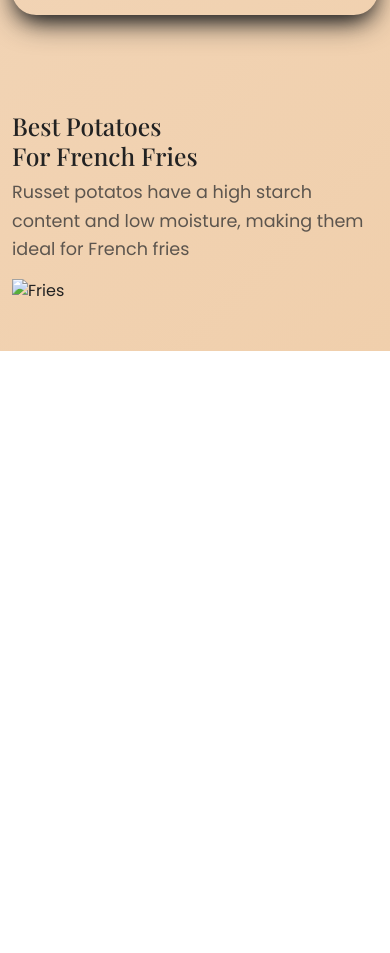
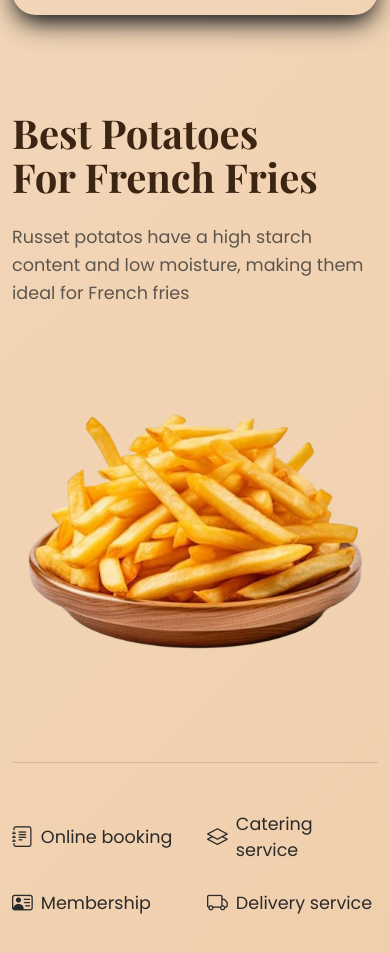
Before and after one commit to Priyankasapp/food-landing-page, a plain HTML site: page index.html in a window 390 px wide. Shown: the part 2209-3162 px from the top of the page. Before the commit the page ends 2560 px from the top, so only its background shows below. Drawn offline with nearby package versions, Linux system fonts and the light colour scheme.

Commit message:
footer added ...!

```diff
--- a/css/style.css
+++ b/css/style.css
@@ -224,3 +224,57 @@ a{
     font-size: 2rem;
   }
 }
+
+/* Fries Section Typography */
+.fries-title {
+  font-family: 'Playfair Display', serif;
+  font-size: 3.5rem;
+  font-weight: 700;
+  color: #3d2514;
+  line-height: 1.1;
+}
+
+.fries-text {
+  font-family: 'Poppins', sans-serif;
+  color: #5c554e;
+  font-size: 1.1rem;
+  max-width: 440px; /* Keeps line length elegant like the mock-up */
+  line-height: 1.6;
+}
+
+/* Fries Image Sizing */
+.fries-img {
+  max-height: 400px;
+  width: auto;
+  object-fit: contain;
+}
+
+/* Features Footer Bar Styling */
+.features-bar {
+  border-top: 1px solid rgba(61, 37, 20, 0.15); /* Light, subtle divider line */
+}
+
+.feature-item {
+  font-family: 'Poppins', sans-serif;
+  font-size: 1.1rem;
+  color: #2b2b2b;
+  font-weight: 400;
+}
+
+.feature-item i {
+  font-size: 1.3rem;
+  color: #2b2b2b;
+}
+
+/* Mobile responsive fixes */
+@media (max-width: 991.98px) {
+  .fries-title {
+    font-size: 2.5rem;
+  }
+  .features-bar {
+    justify-content: grid;
+    display: grid !important;
+    grid-template-columns: repeat(2, 1fr); /* Splits into a clean 2x2 grid on mobile */
+    gap: 1.5rem !important;
+  }
+}
--- a/index.html
+++ b/index.html
@@ -211,12 +211,34 @@
 
                 <div class="col-lg-6">
                     <h2 class="fries-title">Best Potatoes <br> For French Fries</h2>
-                    <p class="hero-text">Russet potatos have a high starch content and low moisture, making them ideal for French fries</p>
+                    <p class="hero-text mt-4">Russet potatos have a high starch content and low moisture, making them ideal for French fries</p>
                 </div>
-                <div class="col-md-6">
-                    <img src="images/fries.jpg" alt="Fries" class="img-fluid">
+
+
+                <div class="col-lg-6 text-center mt-4 mt-lg-0">
+                    <img src="images/fries.png" alt="French Fries on a plate" class="img-fluid">
                 </div>
             </div>
+
+
+                <div class="features-bar mt-5 pt-5 d-flex flex-wrap justify-content-between align-items-center gap-3">
+      <div class="feature-item d-flex align-items-center gap-2">
+        <i class="bi bi-journal-text"></i>
+        <span>Online booking</span>
+      </div>
+      <div class="feature-item d-flex align-items-center gap-2">
+        <i class="bi bi-layers"></i>
+        <span>Catering service</span>
+      </div>
+      <div class="feature-item d-flex align-items-center gap-2">
+        <i class="bi bi-person-vcard"></i>
+        <span>Membership</span>
+      </div>
+      <div class="feature-item d-flex align-items-center gap-2">
+        <i class="bi bi-truck"></i>
+        <span>Delivery service</span>
+      </div>
+    </div>
         </div>
     </section>
 
```
